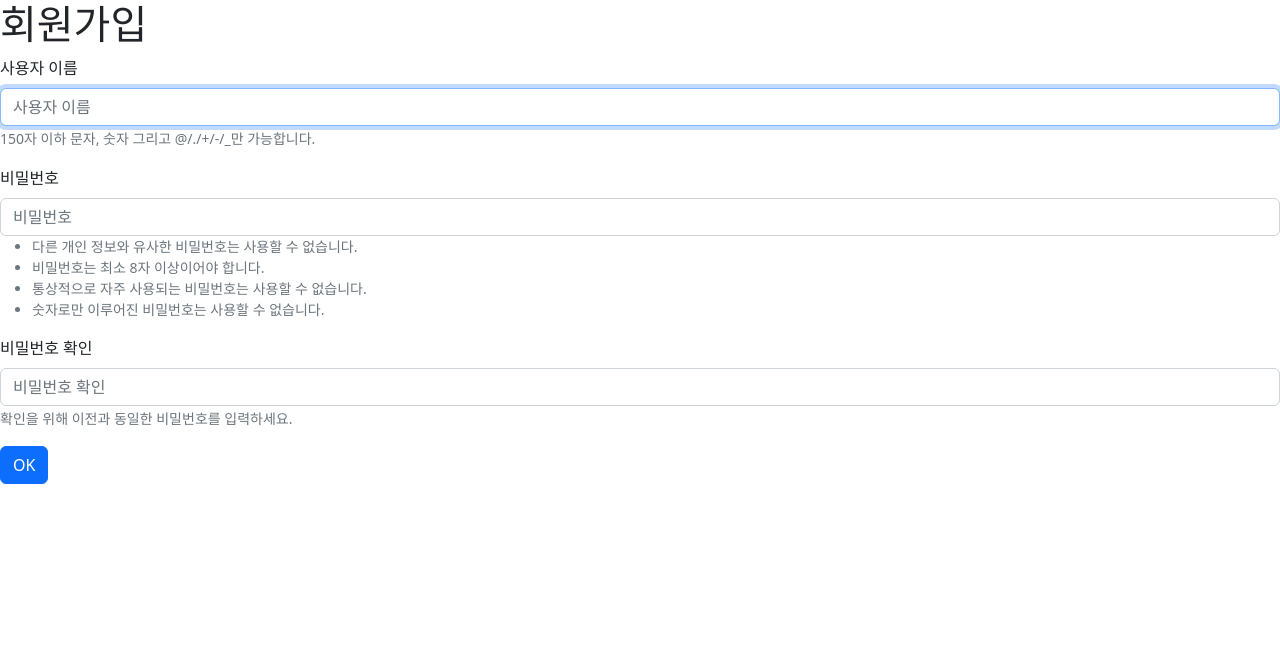
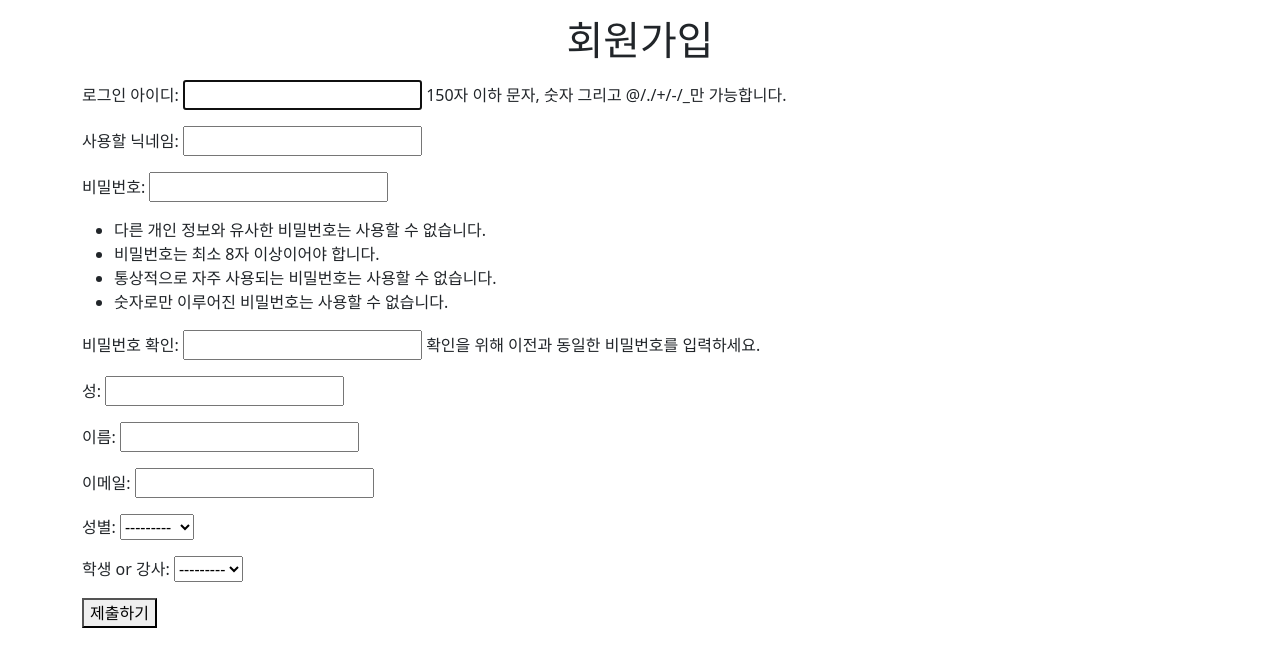
Before and after one commit to jejoonlee/Django_pair_project_5, a Django app: page /signup/ in a window 1280 px wide. Shown: the top 667 px of the page. Run offline with Django 3.2, Linux system fonts and the light colour scheme; some libraries are stand-ins or nearby versions.

Commit message:
form widget으로 처리해보기

```diff
--- a/accounts/forms.py
+++ b/accounts/forms.py
@@ -1,7 +1,37 @@
 from django.contrib.auth.forms import UserCreationForm
 from django.contrib.auth import get_user_model
+from django import forms
 
 class CustomUserCreationForm(UserCreationForm):
     class Meta():
         model = get_user_model()
-        fields = ('username',)
+        fields = (
+            'username',
+            'profile_name',
+            'password1',
+            'password2',
+            'last_name',
+            'first_name',
+            'email',
+            'gender',
+            'group',
+        )
+
+        labels = {
+            'username': '로그인 아이디',
+            'profile_name': '사용할 닉네임',
+            'password1': '비밀번호',
+            'password2': '비밀번호 확인',
+            'last_name': '성',
+            'first_name': '이름',
+            'email': '이메일',
+            'gender': '성별',
+            'group': '학생 or 강사',
+        }
+
+        widgets = {
+            'username' : forms.TextInput(attrs={
+                'class' : 'username',
+            })
+
+        }
--- a/accounts/templates/accounts/login.html
+++ b/accounts/templates/accounts/login.html
@@ -1,5 +1,7 @@
 {% extends 'base.html' %}
 {% load static %}
+
+{% block title %}로그인{% endblock title %}
 
 {% block css %}
 <link rel="stylesheet" href="{% static 'css/style.css' %}">
--- a/accounts/templates/accounts/signup.html
+++ b/accounts/templates/accounts/signup.html
@@ -1,13 +1,16 @@
 {% extends 'base.html' %}
 {% load django_bootstrap5 %}
 
+{% block title %}회원가입{% endblock title %}
+
 {% block content %}
-
-<h1>회원가입</h1>
+<section class="container ">
+<h1 class="my-3 text-center">회원가입</h1>
 <form action="" method="POST">
   {% csrf_token %}
-  {% bootstrap_form form %}
-  {% bootstrap_button button_type="submit" content="OK" %}
+  {{ form.as_p }}
+  <button type="submit">제출하기</button>
 </form>
+</section>
 
 {% endblock content %}
```
